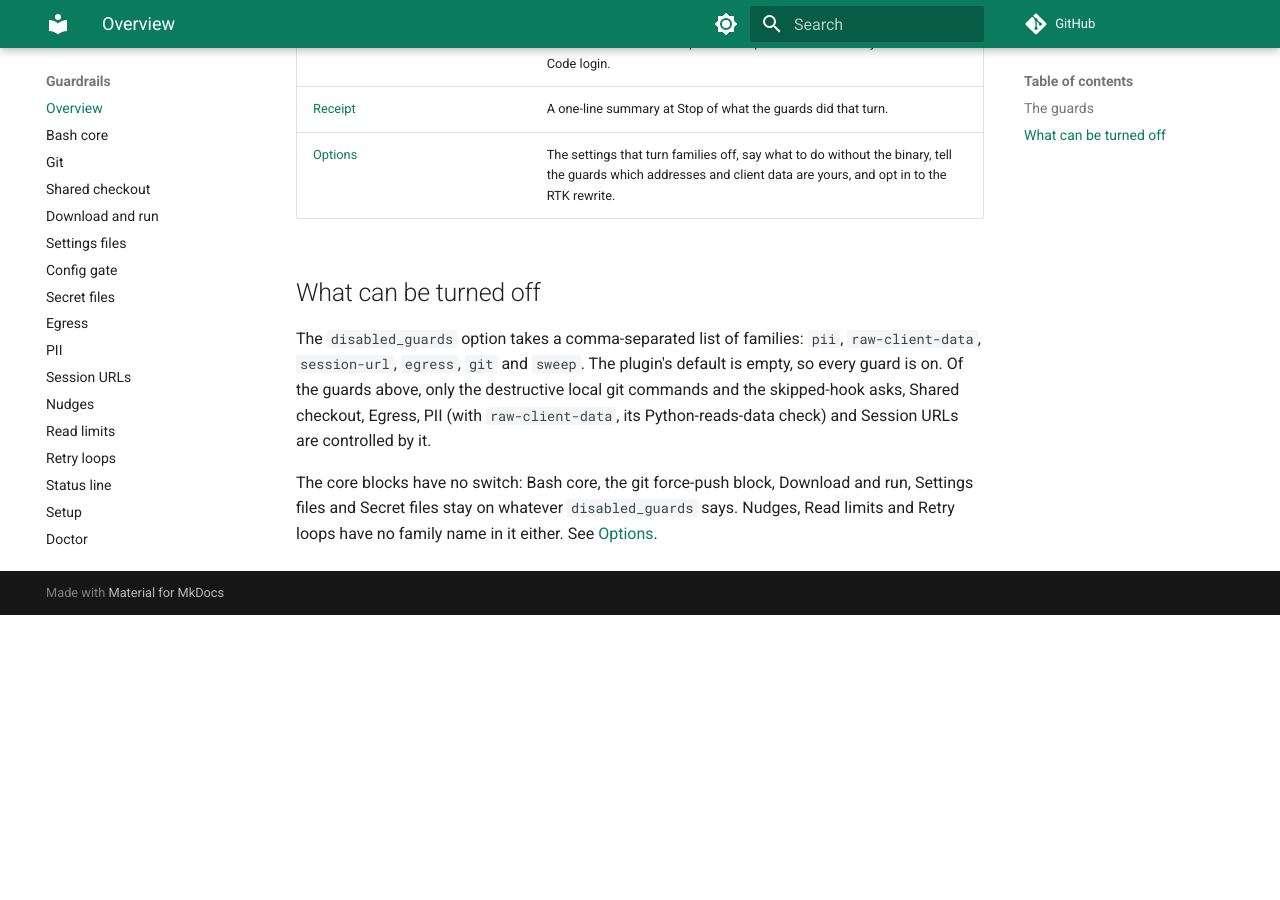
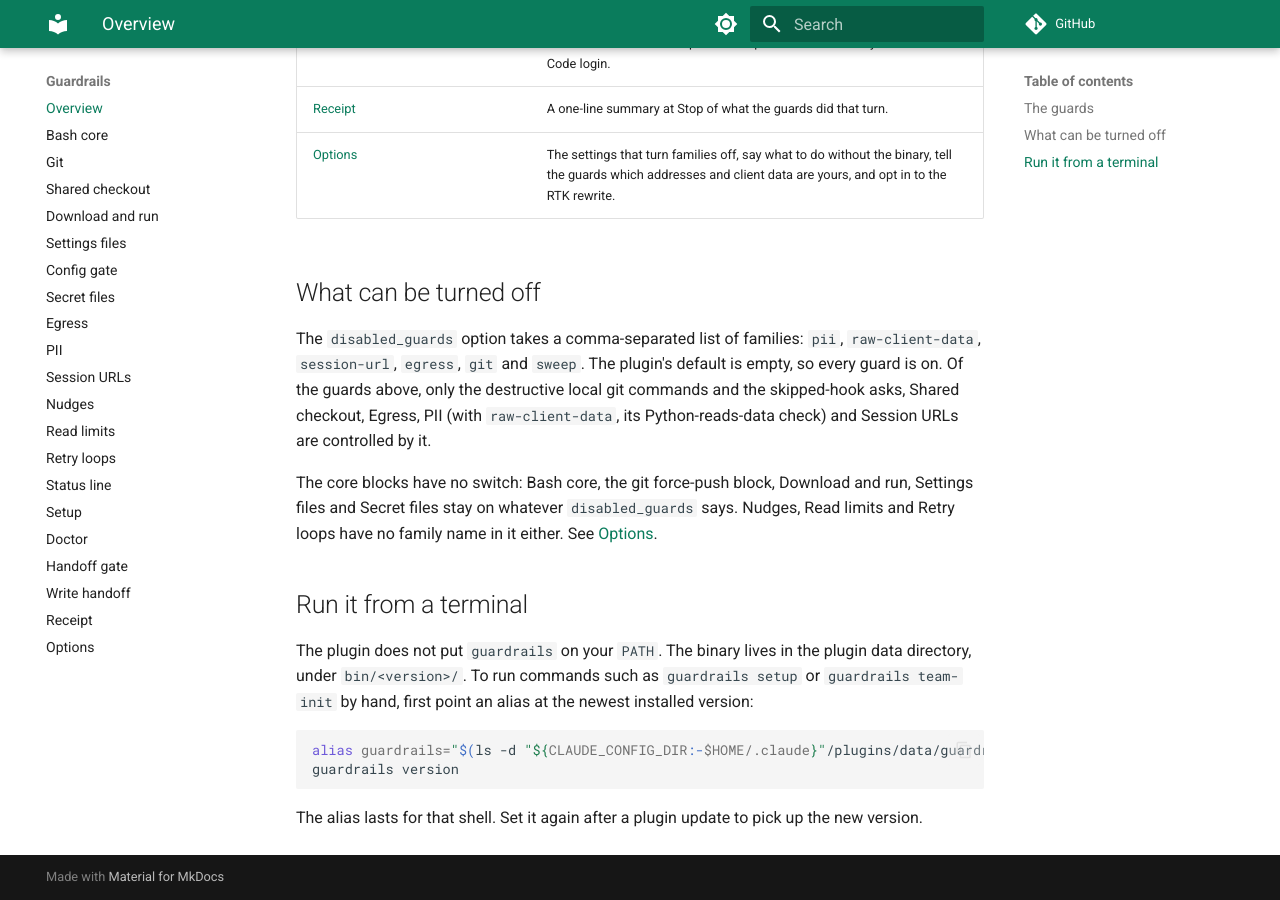
Before and after one commit to jj-scoll/broodhall, an MkDocs documentation site: the page built from docs/guardrails/index.md, in a window 1280 px wide and 900 px high, scrolled down 1996 px. Built offline with MkDocs 1.6.1 and Material for MkDocs 9.7.7, drawn with Linux system fonts in a browser that asks for light colours; comment, search, counter and statistics services are not loaded; before the commit the page ends 2611 px from its top, so only the background shows below that.

Commit message:
docs: fix friction found in a clean install
- Say how to run guardrails from a terminal. It is not on PATH, but setup,
  team-init and guard-report are shown as `guardrails ...` commands.
- Say that the "userConfig options not yet set" line after install is
  expected.
- Troubleshooting: list the install failure reasons the launchers print
  (curl not found, no checksum line, another install is running) and
  match memory's checksum lines to its log.

Co-Authored-By: Claude Opus 5.5 <noreply@anthropic.com>

````diff
--- a/docs/guardrails/index.md
+++ b/docs/guardrails/index.md
@@ -45,3 +45,16 @@ are controlled by it.
 The core blocks have no switch: Bash core, the git force-push block, Download and run,
 Settings files and Secret files stay on whatever `disabled_guards` says. Nudges, Read limits and Retry loops
 have no family name in it either. See [Options](options.md).
+
+## Run it from a terminal
+
+The plugin does not put `guardrails` on your `PATH`. The binary lives in the plugin data
+directory, under `bin/<version>/`. To run commands such as `guardrails setup` or
+`guardrails team-init` by hand, first point an alias at the newest installed version:
+
+```sh
+alias guardrails="$(ls -d "${CLAUDE_CONFIG_DIR:-$HOME/.claude}"/plugins/data/guardrails-broodhall/bin/*/guardrails | sort -V | tail -1)"
+guardrails version
+```
+
+The alias lasts for that shell. Set it again after a plugin update to pick up the new version.
--- a/docs/guide/first-session.md
+++ b/docs/guide/first-session.md
@@ -24,8 +24,9 @@ If you do not want a guard to stop you yet, turn on the
 The git, PII, raw-client-data and most egress guards then let the call run and record
 what they would have done. You see a `would ask` or `would block` count in the receipt line.
 
-After a few days, run `guardrails guard-report` to see which rules fired and how often. Then
-turn `observe` off. Some guards stay enforced in observe mode too: the core blocks, the
+After a few days, run `guardrails guard-report` to see which rules fired and how often (see
+[Run it from a terminal](../guardrails/index.md#run-it-from-a-terminal)). Then turn
+`observe` off. Some guards stay enforced in observe mode too: the core blocks, the
 settings-file and secret-file guards, config-gate, compact-guard, the large-read block, the
 session-URL block and egress asks about a secret. See [options](../guardrails/options.md).
 
````
Also changed, not shown: README.md (+3 -0 lines), docs/guardrails/setup.md (+3 -1 lines), docs/guide/install.md (+3 -0 lines), docs/guide/team.md (+3 -1 lines), docs/guide/troubleshooting.md (+6 -2 lines).
